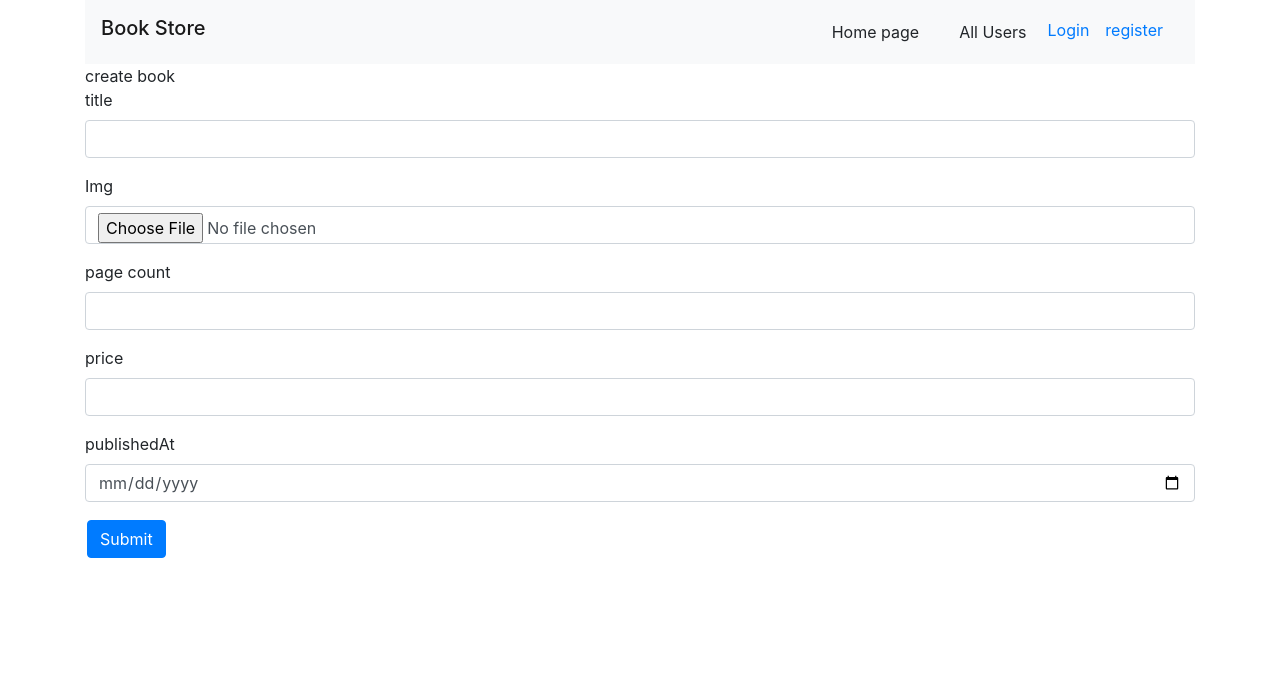
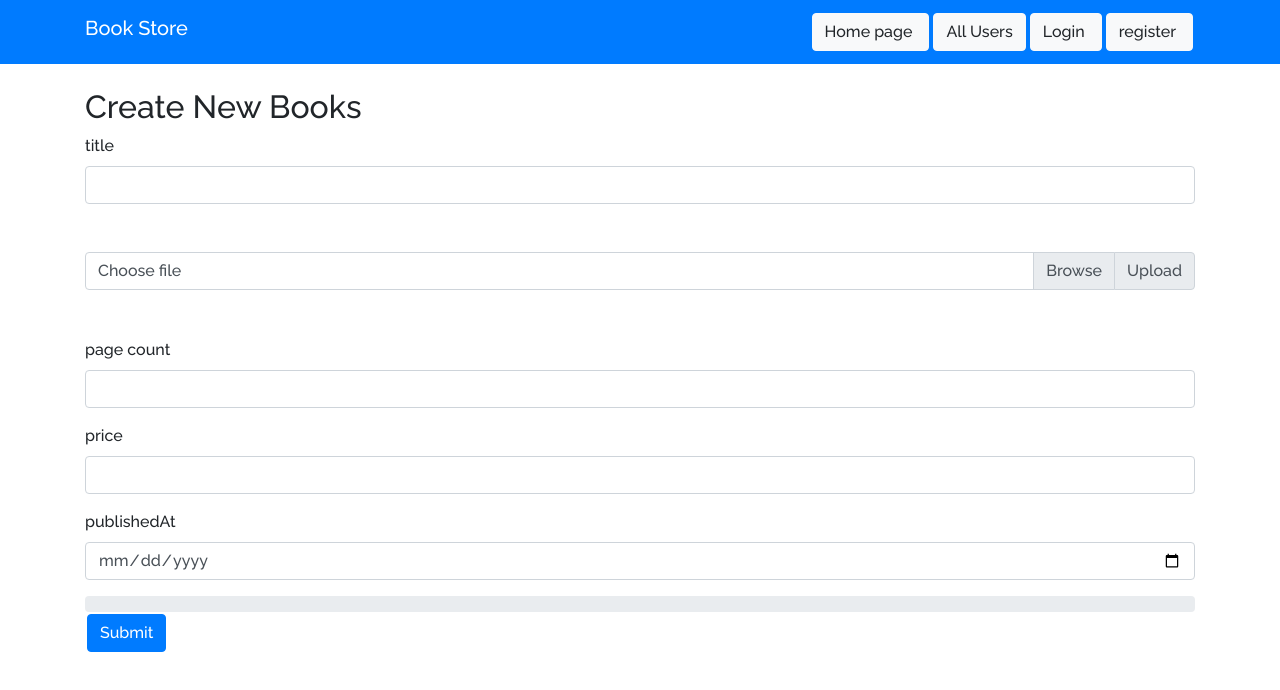
Before and after one commit to moaoa/book-store, a React (Create React App) app in the folder client/: page /new-book in a window 1280 px wide. Shown: the top 690 px of the page. Built offline with nearby package versions, Linux system fonts and the light colour scheme; no server answers.

Commit message:
added upload functionality and improved styling

```diff
--- a/client/public/index.html
+++ b/client/public/index.html
@@ -28,6 +28,10 @@
             integrity="sha384-Vkoo8x4CGsO3+Hhxv8T/Q5PaXtkKtu6ug5TOeNV6gBiFeWPGFN9MuhOf23Q9Ifjh"
             crossorigin="anonymous"
         />
+        <link
+            href="https://fonts.googleapis.com/css2?family=Raleway:wght@500&display=swap"
+            rel="stylesheet"
+        />
 
         <title>React App</title>
     </head>
--- a/client/src/App.css
+++ b/client/src/App.css
@@ -1,5 +1,10 @@
 .bookComponent {
-    width: 25rem;
+    align-items: center;
+    width: 16rem;
+}
+.bookComponent img {
+    height: 14rem;
+    width: 14rem;
 }
 .btn {
     margin: 2px;
@@ -12,3 +17,6 @@
     background-color: rgb(102, 101, 101);
     color: white;
 }
+body {
+    font-family: 'Raleway', sans-serif;
+}
--- a/client/src/App.js
+++ b/client/src/App.js
@@ -32,9 +32,12 @@ function App() {
             })
     }, [])
     return (
+        <>
+            <Nav />
             <div className="App container">
-            <Nav />
-            {currentUser && `hello ${currentUser.name}`}
+                {currentUser && (
+                    <div className="badge badge-secondary">{`Hello ${currentUser.name}`}</div>
+                )}
 
                 <Switch>
                     <Route path="/" exact component={HomePage} />
@@ -46,7 +49,9 @@ function App() {
                                     params: { slug },
                                 },
                             } = props
-                        const book = books.find((book) => book.slug === slug)
+                            const book = books.find(
+                                (book) => book.slug === slug
+                            )
                             return (
                                 <Book
                                     book={book}
@@ -69,6 +74,7 @@ function App() {
                     <Route path="/allUsers" component={AllUsers} />
                 </Switch>
             </div>
+        </>
     )
 }
 
--- a/client/src/components/Book.js
+++ b/client/src/components/Book.js
@@ -2,8 +2,7 @@ import React from 'react'
 import { Link, useHistory, useParams } from 'react-router-dom'
 import { useContext } from 'react'
 import { Context } from '../stateProvider'
-import { DELETE_BOOK, FETCH_FAILED } from '../actions/constants'
-import Axios from 'axios'
+import { FETCH_FAILED } from '../actions/constants'
 
 export default function Book(props) {
     const history = useHistory()
@@ -36,11 +35,11 @@ export default function Book(props) {
     }
 
     return book ? (
-        <div className="bookComponent card my-4 ">
+        <div className="bookComponent card my-4 col-md-3">
             <div className="card-body">
                 {book.imgName ? (
                     <img
-                        className="img-fluid"
+                        className="card-img-top"
                         src={`/files/${book.imgName}`}
                         alt="book image"
                     />
--- a/client/src/components/CreateNewBookPage.js
+++ b/client/src/components/CreateNewBookPage.js
@@ -4,10 +4,10 @@ import { ADD_BOOK, FETCH_FAILED } from '../actions/constants'
 import axios from 'axios'
 export default function CreateNewBookPage(props) {
     const [imgFile, setImgFile] = useState(null)
+    const [presentage, setPersentage] = useState(0)
     let titleInput, countInput, dateInput, priceInput
     const { dispatch } = useContext(Context)
     const fileOnChangeHandler = (e) => {
-        console.log(e.target.files[0])
         setImgFile(e.target.files[0])
     }
 
@@ -21,6 +21,13 @@ export default function CreateNewBookPage(props) {
         data.append('price', countInput.value)
         axios
             .post('/books', data, {
+                onUploadProgress: (progressEvent) => {
+                    let presentage = Math.ceil(
+                        (progressEvent.loaded / progressEvent.total) * 100
+                    )
+                    setPersentage(presentage)
+                    console.log(presentage)
+                },
                 responseType: 'json',
                 headers: {
                     auth: localStorage.token,
@@ -28,8 +35,6 @@ export default function CreateNewBookPage(props) {
                 },
             })
             .then((res) => {
-                console.log(res)
-                localStorage.setItem('passed', 'done')
                 if (res.status == 200) {
                     dispatch({ type: ADD_BOOK, payload: res.data.book })
 
@@ -41,7 +46,7 @@ export default function CreateNewBookPage(props) {
     }
     return (
         <div>
-            create book
+            <h2 className="mt-4">Create New Books</h2>
             <form onSubmit={handleSubmit}>
                 <div className="form-group">
                     <label>title</label>
@@ -52,15 +57,31 @@ export default function CreateNewBookPage(props) {
                         className="form-control"
                     />
                 </div>
-                <div className="form-group">
-                    <label>Img</label>
-                    <input
-                        type="file"
-                        name="file"
-                        className="form-control"
-                        onChange={fileOnChangeHandler}
-                    />
+                <div className="input-group my-5">
+                    <div className="custom-file ">
+                        <input
+                            type="file"
+                            className="custom-file-input"
+                            id="inputGroupFile02"
+                            onChange={fileOnChangeHandler}
+                        />
+                        <label
+                            className="custom-file-label"
+                            htmlFor="inputGroupFile020"
+                        >
+                            Choose file
+                        </label>
+                    </div>
+                    <div className="input-group-append">
+                        <span
+                            className="input-group-text"
+                            id="inputGroupFile02"
+                        >
+                            Upload
+                        </span>
+                    </div>
                 </div>
+
                 <div className="form-group">
                     <label>page count</label>
                     <input
@@ -89,6 +110,13 @@ export default function CreateNewBookPage(props) {
                         className="form-control"
                     />
                 </div>
+                <div className="progress">
+                    <div
+                        className="progress-bar"
+                        role="progressbar"
+                        style={{ width: `${presentage}%` }}
+                    ></div>
+                </div>
                 <input className="btn btn-primary" type="submit" />
             </form>
         </div>
--- a/client/src/components/HomePage.js
+++ b/client/src/components/HomePage.js
@@ -7,7 +7,7 @@ export default function HomePage() {
         return <div>loading</div>
     }
     return (
-        <div>
+        <div className="row justify-content-between">
             {books.map((book) => (
                 <Book
                     key={book.slug}
--- a/client/src/components/Nav.js
+++ b/client/src/components/Nav.js
@@ -5,8 +5,9 @@ export default function Nav() {
     const { currentUser, logOutUser } = useContext(Context)
     const style = { paddingRight: '1rem' }
     return (
-        <nav className="navbar  navbar-light bg-light">
-            <h1 className="navbar-brand">Book Store</h1>
+        <nav className="navbar bg-primary ">
+            <div className="container">
+                <h1 className="navbar-brand text-white">Book Store</h1>
                 <div className="create-new-book">
                     <Link style={style} className="btn btn-light" to="/">
                         Home page
@@ -17,7 +18,7 @@ export default function Nav() {
                         </Link>
                     )}
                     {
-                    <Link to="allUsers" className="btn btn-light  mx-2">
+                        <Link to="allUsers" className="btn btn-light  ">
                             All Users
                         </Link>
                     }
@@ -31,21 +32,33 @@ export default function Nav() {
                         </Link>
                     )}
                     {currentUser ? null : (
-                    <Link style={style} to="login">
+                        <Link
+                            className="btn  btn-light"
+                            style={style}
+                            to="login"
+                        >
                             Login
                         </Link>
                     )}
                     {currentUser ? null : (
-                    <Link style={style} to="register">
+                        <Link
+                            className="btn btn-light"
+                            style={style}
+                            to="register"
+                        >
                             register
                         </Link>
                     )}
                     {currentUser ? (
-                    <button className="btn btn-secondary" onClick={logOutUser}>
+                        <button
+                            className="btn btn-secondary"
+                            onClick={logOutUser}
+                        >
                             logout
                         </button>
                     ) : null}
                 </div>
+            </div>
         </nav>
     )
 }
```
Also changed, not shown: 5 other files (tests, documents, lock files or other folders). Lines whose indentation alone changed are shown as unchanged.
